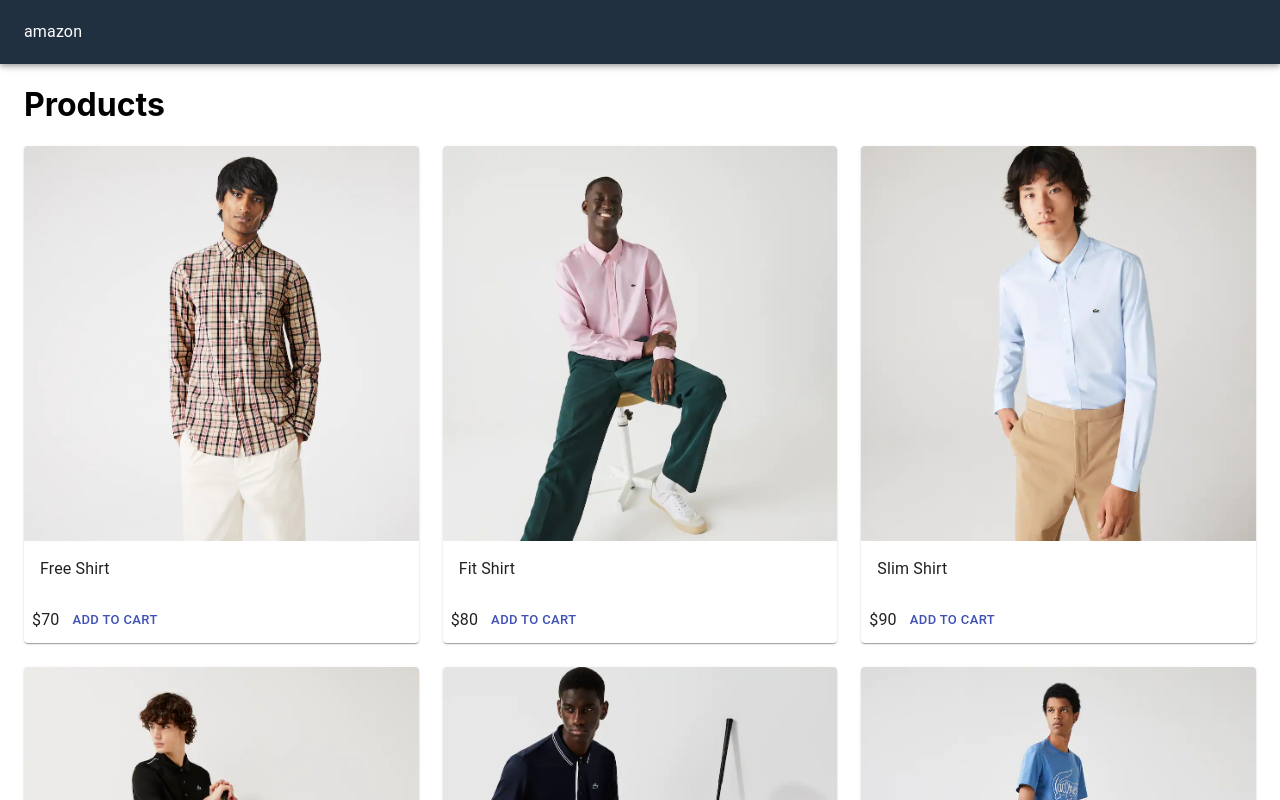
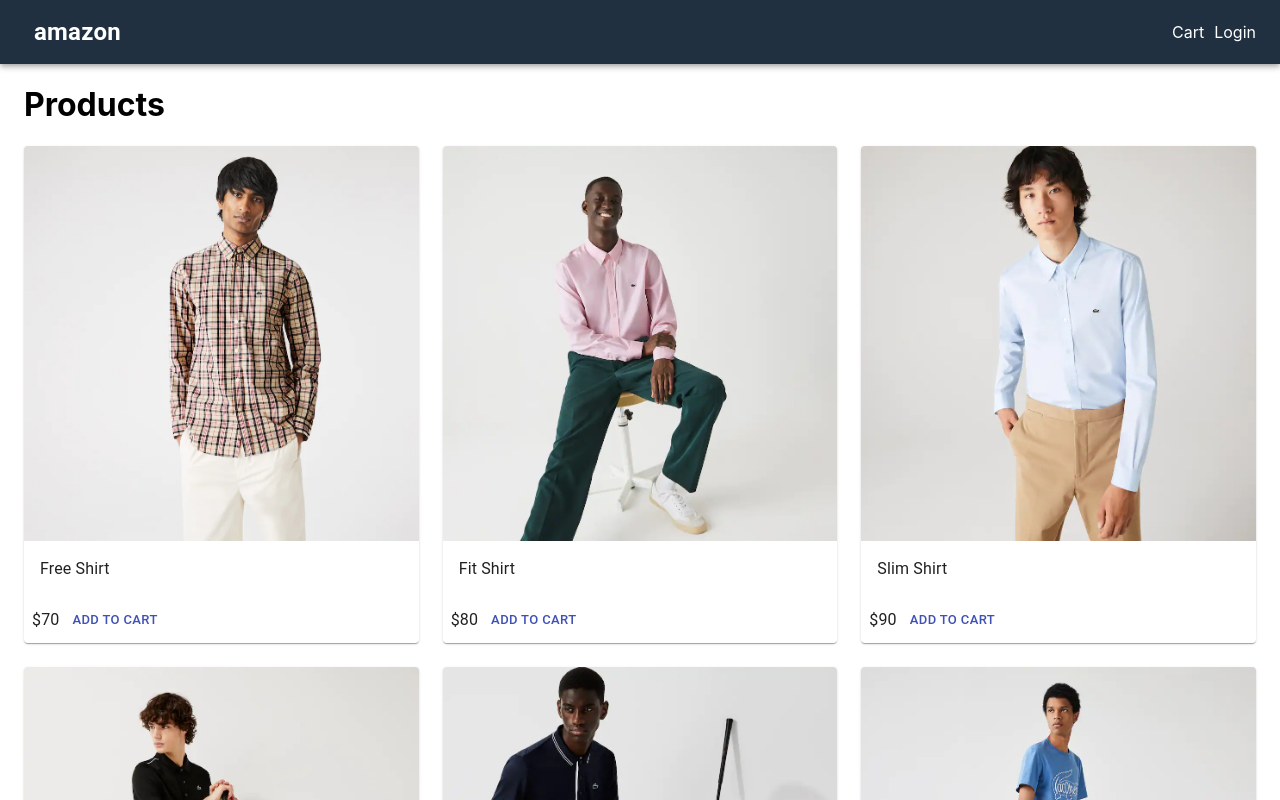
Before and after one commit to StevenChou/next-amazon, a Next.js app: page / in a window 1280 px wide. Shown: the top 800 px of the page. Built offline with nearby package versions, Linux system fonts and the light colour scheme.

Commit message:
Add Header Links

```diff
--- a/components/Layout.js
+++ b/components/Layout.js
@@ -1,7 +1,15 @@
 import React from 'react';
 import Head from 'next/head';
+// 與 MUI link 做區別
+import NextLink from 'next/link';
 
-import { AppBar, Container, Toolbar, Typography } from '@material-ui/core';
+import {
+  AppBar,
+  Container,
+  Link,
+  Toolbar,
+  Typography,
+} from '@material-ui/core';
 
 import useStyles from '../utils/styles';
 
@@ -15,7 +23,20 @@
       </Head>
       <AppBar position="static" className={classes.navbar}>
         <Toolbar>
-          <Typography>amazon</Typography>
+          <NextLink href="/" passHref>
+            <Link>
+              <Typography className={classes.brand}>amazon</Typography>
+            </Link>
+          </NextLink>
+          <div className={classes.grow}></div>
+          <div>
+            <NextLink href="/cart" passHref>
+              <Link>Cart</Link>
+            </NextLink>
+            <NextLink href="/login" passHref>
+              <Link>Login</Link>
+            </NextLink>
+          </div>
         </Toolbar>
       </AppBar>
       <Container className={classes.main}>{children}</Container>
--- a/utils/styles.js
+++ b/utils/styles.js
@@ -8,6 +8,13 @@
       marginLeft: 10,
     },
   },
+  brand: {
+    fontWeight: 'bold',
+    fontSize: '1.5rem',
+  },
+  grow: {
+    flexGrow: 1,
+  },
   main: {
     minHeight: '80vh',
   },
```
